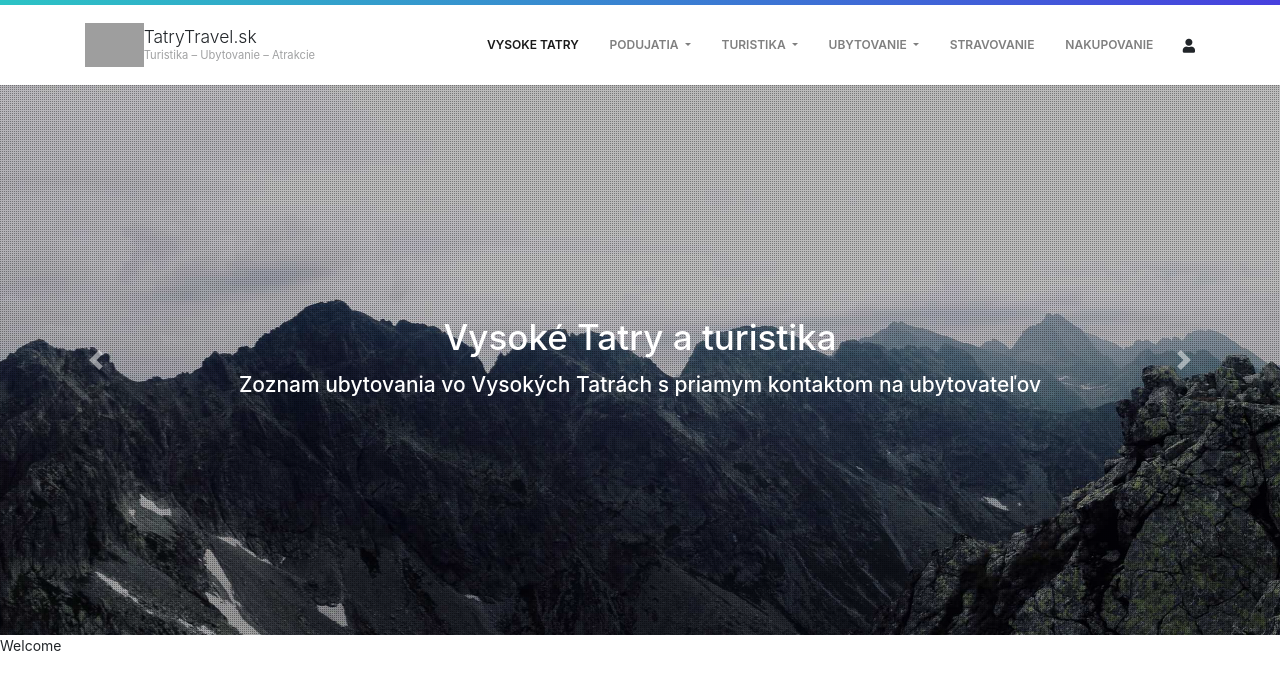
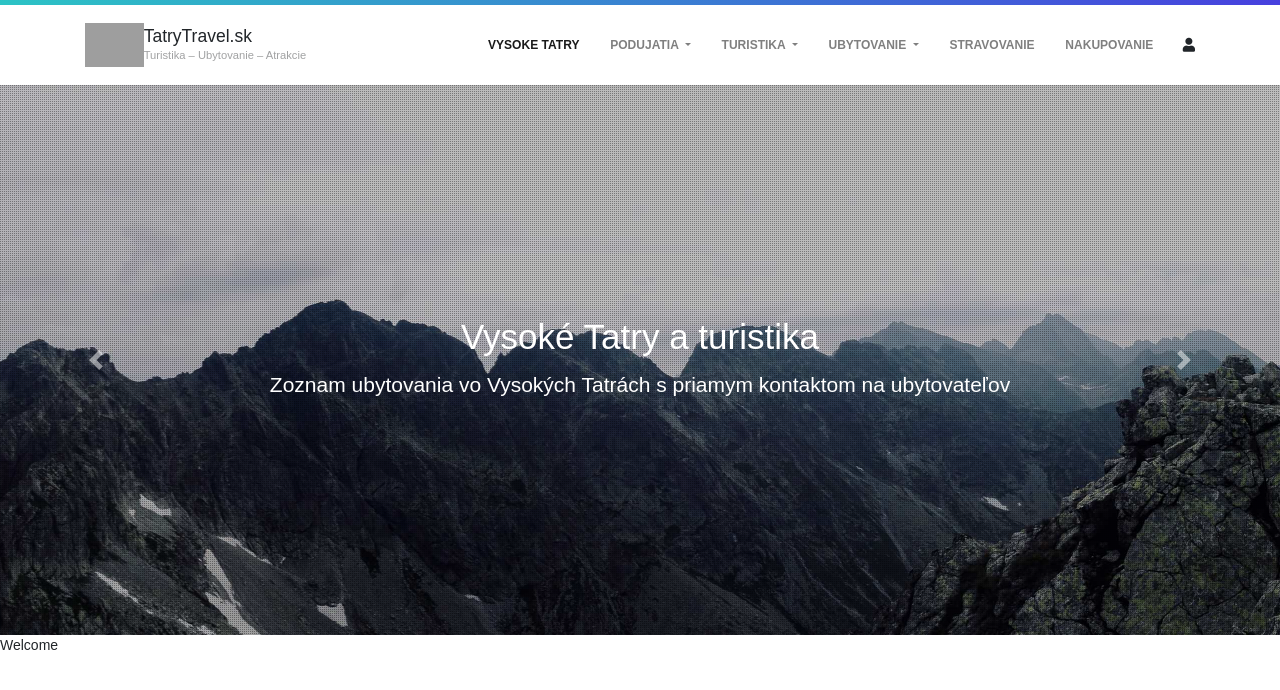
Before and after one commit to PragmaticMates/django-inventor, a Django app: template inventor/templates/home.html in a window 1280 px wide. Shown: the top 690 px of the page. Run offline with Django 3.2, Linux system fonts and the light colour scheme; the template is opened without the code that fills it, so the values that code supplies are empty; some libraries are stand-ins or nearby versions; some web fonts are replaced; grey boxes are pictures that could not be loaded.

Commit message:
UI: ubuntu font

```diff
--- a/inventor/static/package.json
+++ b/inventor/static/package.json
@@ -10,7 +10,8 @@
     "gulp-sass": "^4.0.2",
     "gulp-sourcemaps": "^2.6.5",
     "jquery": "^3.3.1",
-    "popper.js": "^1.15.0"
+    "popper.js": "^1.15.0",
+    "typeface-ubuntu": "0.0.65"
   },
   "devDependencies": {},
   "scripts": {
--- a/inventor/static/scss/abstracts/_variables.scss
+++ b/inventor/static/scss/abstracts/_variables.scss
@@ -2,50 +2,50 @@
 $di-transition: all 0.3s ease;
 $di-font-size: 14px;
 
-//@font-face {
-//    font-family: "Ubuntu";
-//    src: url("../fonts/Ubuntu-Light.ttf");
-//    font-weight: 300; // 300
-//}
-//@font-face {
-//    font-family: "Ubuntu";
-//    src: url("../fonts/Ubuntu-Regular.ttf");
-//    font-weight: 400; // 400
-//}
-//@font-face {
-//    font-family: "Ubuntu";
-//    src: url("../fonts/Ubuntu-Medium.ttf");
-//    font-weight: 500; // 500
-//}
-//@font-face {
-//    font-family: "Ubuntu";
-//    src: url("../fonts/Ubuntu-Bold.ttf");
-//    font-weight: 700; // 700
-//}
-//@font-face {
-//    font-family: "Ubuntu";
-//    src: url("../fonts/Ubuntu-LightItalic.ttf");
-//    font-style: italic;
-//    font-weight: 300; //200
-//}
-//@font-face {
-//    font-family: "Ubuntu";
-//    src: url("../fonts/Ubuntu-Italic.ttf");
-//    font-style: italic;
-//    font-weight: 400; //400
-//}
-//@font-face {
-//    font-family: "Ubuntu";
-//    src: url("../fonts/Ubuntu-MediumItalic.ttf");
-//    font-style: italic;
-//    font-weight: 500; //500
-//}
-//@font-face {
-//    font-family: "Ubuntu";
-//    src: url("../fonts/Ubuntu-BoldItalic.ttf");
-//    font-style: italic;
-//    font-weight: 700; // 700
-//}
+@font-face {
+    font-family: "Ubuntu";
+    src: url("../node_modules/typeface-ubuntu/files/ubuntu-latin-300.woff2");
+    font-weight: 300;
+}
+@font-face {
+    font-family: "Ubuntu";
+    src: url("../node_modules/typeface-ubuntu/files/ubuntu-latin-400.woff2");
+    font-weight: 400;
+}
+@font-face {
+    font-family: "Ubuntu";
+    src: url("../node_modules/typeface-ubuntu/files/ubuntu-latin-500.woff2");
+    font-weight: 500;
+}
+@font-face {
+    font-family: "Ubuntu";
+    src: url("../node_modules/typeface-ubuntu/files/ubuntu-latin-700.woff2");
+    font-weight: 700;
+}
+@font-face {
+    font-family: "Ubuntu";
+    src: url("../node_modules/typeface-ubuntu/files/ubuntu-latin-300italic.woff2");
+    font-style: italic;
+    font-weight: 300;
+}
+@font-face {
+    font-family: "Ubuntu";
+    src: url("../node_modules/typeface-ubuntu/files/ubuntu-latin-400italic.woff2");
+    font-style: italic;
+    font-weight: 400;
+}
+@font-face {
+    font-family: "Ubuntu";
+    src: url("../node_modules/typeface-ubuntu/files/ubuntu-latin-500italic.woff2");
+    font-style: italic;
+    font-weight: 500;
+}
+@font-face {
+    font-family: "Ubuntu";
+    src: url("../node_modules/typeface-ubuntu/files/ubuntu-latin-700italic.woff2");
+    font-style: italic;
+    font-weight: 700;
+}
 
 
 /* override fontawesome */
--- a/inventor/static/scss/base/_elements.scss
+++ b/inventor/static/scss/base/_elements.scss
@@ -4,4 +4,5 @@ html {
 
 body {
     font-size: $di-font-size;
+    font-family: 'Ubuntu', sans-serif;
 }
```
Also changed, not shown: inventor/static/css/inventor.css, inventor/static/package-lock.json, 1 other file.
